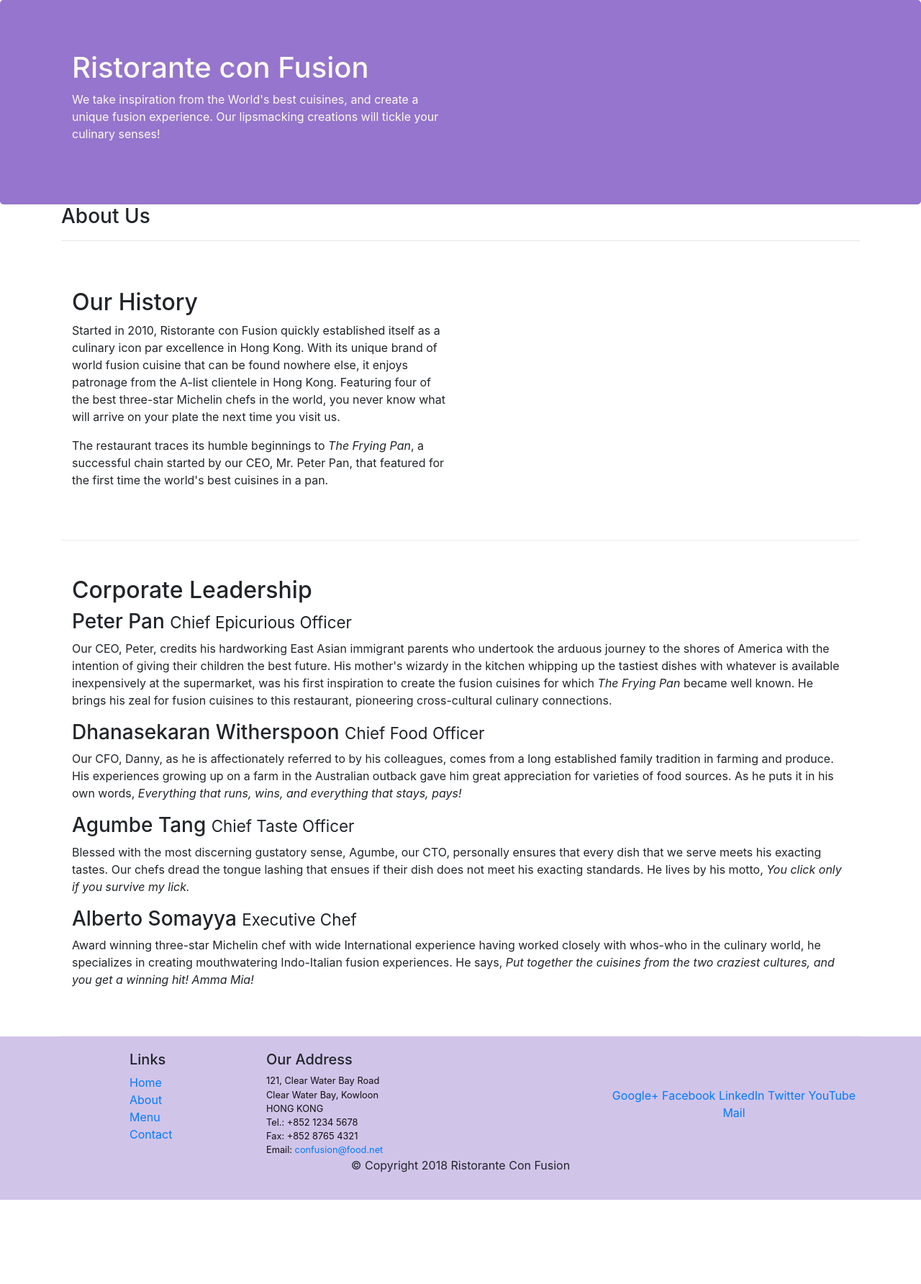
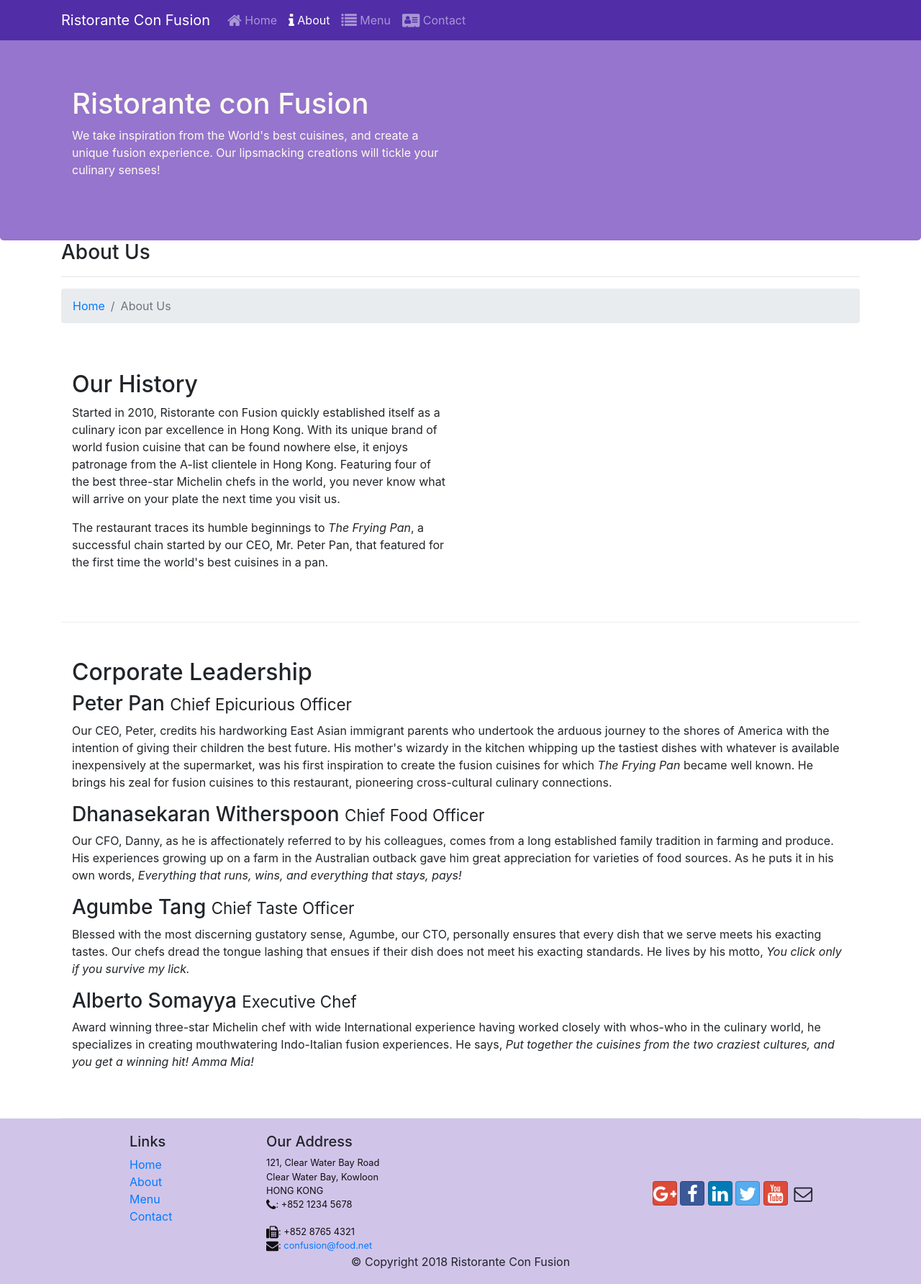
Before and after one commit to fundamentallyFlawed/conFusion, a website: page aboutus.html in a window 1280 px wide. Shown: the whole page at 72% size. Before the commit the page ends 1667 px from the top, so only its background shows below. Drawn offline with nearby package versions, Linux system fonts and the light colour scheme.

Commit message:
Nav-bar and icons

```diff
--- a/aboutus.html
+++ b/aboutus.html
@@ -10,10 +10,30 @@
 
     <!-- Bootstrap CSS -->
     <link rel="stylesheet" href="node_modules/bootstrap/dist/css/bootstrap.min.css">
+    <link rel="stylesheet" href="node_modules/font-awesome/css/font-awesome.min.css">
+    <link rel="stylesheet" href="node_modules/bootstrap-social/bootstrap-social.css">
     <link href="css/styles.css" rel="stylesheet">
 </head>
 
 <body>
+    <nav class="navbar navbar-dark navbar-expand-sm fixed-top">
+        <div class="container">
+            <button class="navbar-toggler" type="button" data-toggle="collapse" data-target="#Navbar">
+                <span class="navbar-toggler-icon"></span>
+            </button>
+           <a class="navbar-brand" href="./index.html">Ristorante Con Fusion</a>
+           <div class="collapse navbar-collapse" id="Navbar">
+                <ul class="navbar-nav mr-auto">
+                    <li class="nav-item"><a class="nav-link" href="./index.html"><span class="fa fa-home fa-lg"></span> Home</a></li>
+                    <li class="nav-item active"><a class="nav-link" href="#"><span class="fa fa-info fa-lg"></span> About</a></li>
+                    <li class="nav-item"><a class="nav-link" href="#"><span class="fa fa-list fa-lg"></span> Menu</a></li>
+                    <li class="nav-item"><a class="nav-link" href="#"><span class="fa fa-address-card fa-lg"></span> Contact</a></li>
+                </ul>
+
+            </div>
+        </div>
+    </nav>
+
 
     <header class="jumbotron">
         <div class="container">
@@ -33,6 +53,10 @@
             <div class="col-sm-">
                <h3>About Us</h3>
                <hr>
+               <ol class="col-12 breadcrumb">
+                <li class="breadcrumb-item"><a href="./index.html">Home</a></li>
+                <li class="breadcrumb-item active">About Us</li>
+            </ol>
             </div>
         </div>
 
@@ -80,19 +104,20 @@
 		              121, Clear Water Bay Road<br>
 		              Clear Water Bay, Kowloon<br>
 		              HONG KONG<br>
-		              Tel.: +852 1234 5678<br>
-		              Fax: +852 8765 4321<br>
-		              Email: <a href="mailto:confusion@food.net">confusion@food.net</a>
+		              <i class="fa fa-phone fa-lg"></i>: +852 1234 5678<br><br>
+		              <i class="fa fa-fax fa-lg"></i>: +852 8765 4321<br>
+                      <i class="fa fa-envelope fa-lg"></i>:
+                      <a href="mailto:confusion@food.net">confusion@food.net</a>
 		           </address>
                 </div>
                 <div class="col-12 col-sm-4 align-self-center">
-                    <div class="text-center">
-                        <a href="http://google.com/+">Google+</a>
-                        <a href="http://www.facebook.com/profile.php?id=">Facebook</a>
-                        <a href="http://www.linkedin.com/in/">LinkedIn</a>
-                        <a href="http://twitter.com/">Twitter</a>
-                        <a href="http://youtube.com/">YouTube</a>
-                        <a href="mailto:">Mail</a>
+                     <div class="text-center">
+                        <a class="btn btn-social-icon btn-google" href="http://google.com/+"><i class="fa fa-google-plus"></i></a>
+                        <a class="btn btn-social-icon btn-facebook" href="http://www.facebook.com/profile.php?id="><i class="fa fa-facebook"></i></a>
+                        <a class="btn btn-social-icon btn-linkedin" href="http://www.linkedin.com/in/"><i class="fa fa-linkedin"></i></a>
+                        <a class="btn btn-social-icon btn-twitter" href="http://twitter.com/"><i class="fa fa-twitter"></i></a>
+                        <a class="btn btn-social-icon btn-google" href="http://youtube.com/"><i class="fa fa-youtube"></i></a>
+                        <a class="btn btn-social-icon" href="mailto:"><i class="fa fa-envelope-o"></i></a>
                     </div>
                 </div>
            </div>
--- a/css/styles.css
+++ b/css/styles.css
@@ -28,3 +28,12 @@ address{
     margin:0px;
     color:#0f0f0f;
 }
+
+body{
+    padding:50px 0px 0px 0px;
+    z-index:0;
+}
+
+.navbar-dark {
+     background-color: #512DA8;
+}
--- a/package.json
+++ b/package.json
@@ -14,8 +14,10 @@
     "lite-server": "^2.3.0"
   },
   "dependencies": {
-    "bootstrap": "^4.0.0",
-    "jquery": "^3.3.1",
+    "bootstrap": "^4.5.3",
+    "bootstrap-social": "^5.1.1",
+    "font-awesome": "^4.7.0",
+    "jquery": "^3.5.1",
     "popper.js": "^1.12.9"
   }
 }
```
Also changed, not shown: index.html (+30 -10 lines), 1 other file.
